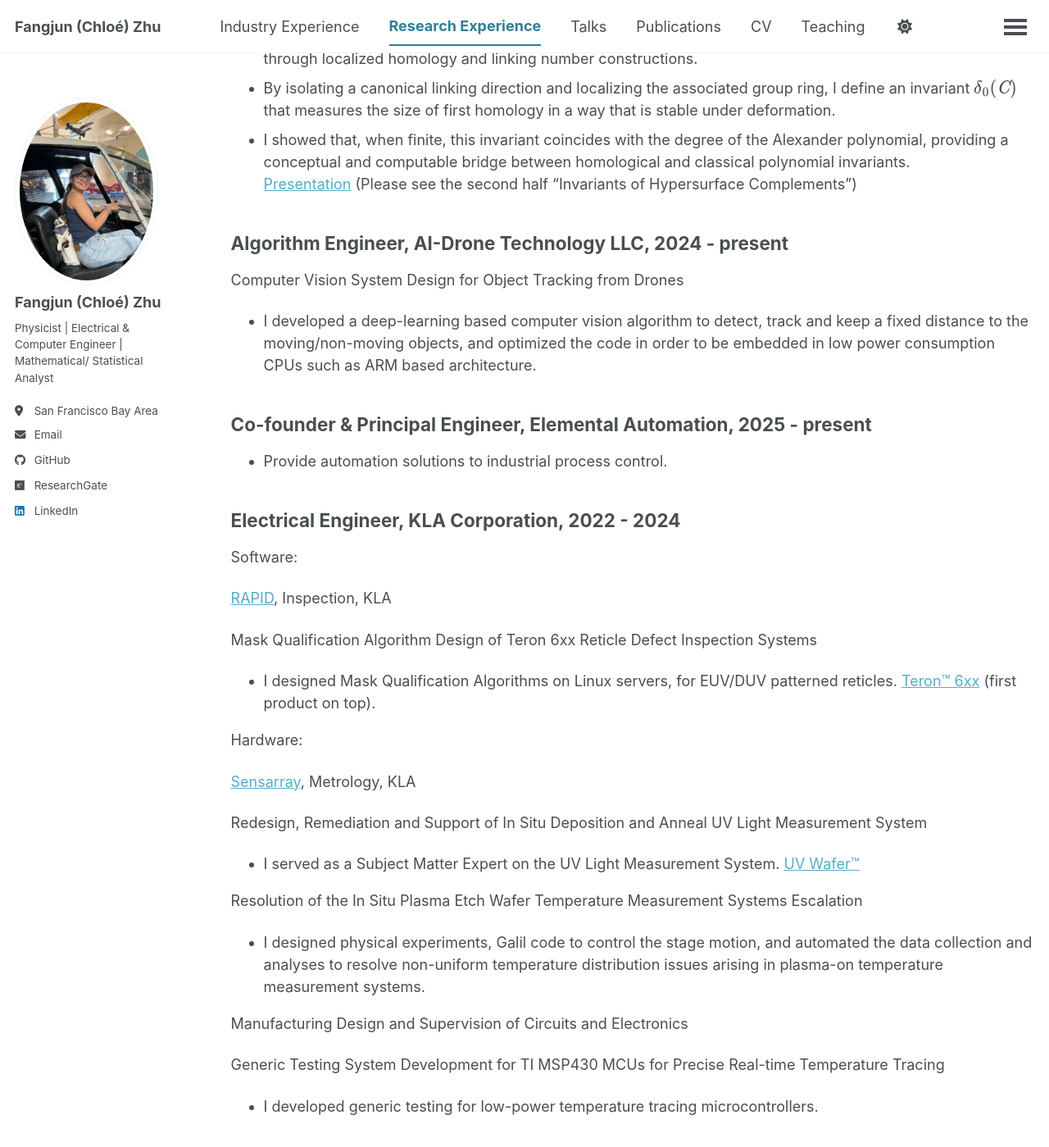
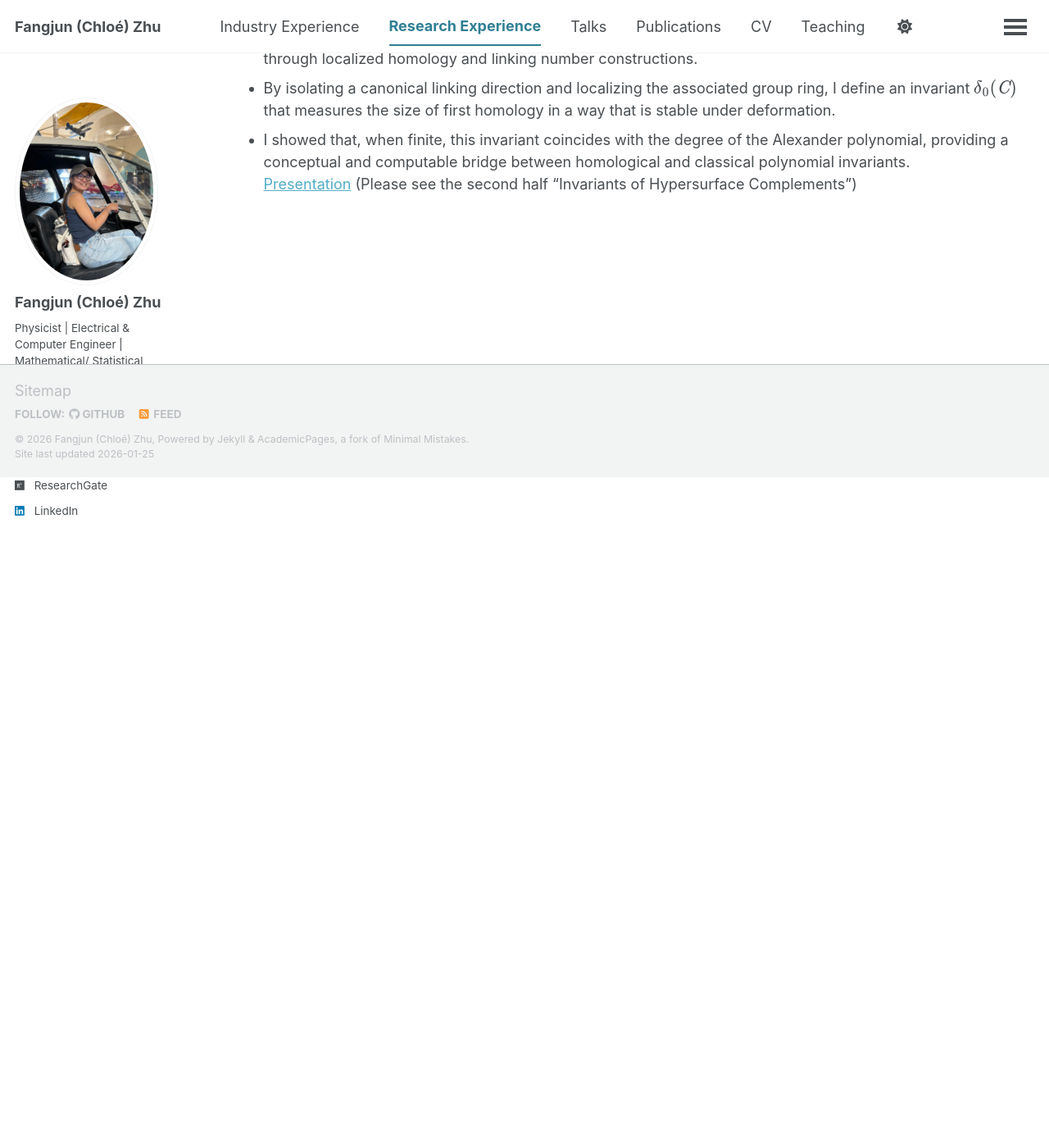
Before and after one commit to ChloeZhu1/ChloeZhu1.github.io, a Jekyll site: the page built from _pages/research-experience.md, in a window 1280 px wide and 1400 px high, scrolled down 818 px. Shown: the whole window at 82% size. Built offline with Jekyll 4.4.1, drawn with Linux system fonts in a browser that asks for light colours; a script bundle is joined from its source files by our own code; library files that are not in the unit come from our copies; some of the changed text lies outside the part shown.

Commit message:
Update research-experience.md

```diff
--- a/_pages/research-experience.md
+++ b/_pages/research-experience.md
@@ -24,43 +24,15 @@ pass" saddle point method to optimize functionals’ critical values.
 <br>
 [Presentation](/files/Fangjun_Bonn_Presentation.pdf) (Please see the first half "Harmonic Analysis in PDE")
 
-<h2 id="topoi">Indepedent Study on Topology</h2>
+<h2 id="topoi">[Indepedent Study on Topology]((https://chloezhu1.github.io/math/#topdetails))</h2>
 * I studied the invariants of the complements of complex hypersurfaces by analyzing the topology of $\mathbb{C}^2$\$\mathit{C}$ through localized homology and linking number constructions.
 * By isolating a canonical linking direction and localizing the associated group ring, I define an invariant $\delta_0(\mathit{C})$ that measures the size of first homology in a way that is stable under deformation.
 * I showed that, when finite, this invariant coincides with the degree of the Alexander polynomial, providing a conceptual and computable bridge between homological and classical polynomial invariants.
 <br>
 [Presentation](/files/Fangjun_Bonn_Presentation.pdf) (Please see the second half "Invariants of Hypersurface Complements")
 
-## Algorithm Engineer, AI-Drone Technology LLC, 2024 - present
-Computer Vision System Design for Object Tracking from Drones
-* I developed a deep-learning based computer vision algorithm to detect, track and keep a fixed distance to the moving/non-moving objects, and optimized the code in order to be embedded in low power consumption CPUs such as ARM based architecture.
-
-## Co-founder & Principal Engineer, Elemental Automation, 2025 - present
-* Provide automation solutions to industrial process control.
-
-## Electrical Engineer, KLA Corporation, 2022 - 2024
-Software:
-
-[RAPID](https://www.kla.com/products/reticle-manufacturing), Inspection, KLA
-
-Mask Qualification Algorithm Design of Teron 6xx Reticle Defect Inspection Systems
-* I designed Mask Qualification Algorithms on Linux servers, for EUV/DUV patterned reticles. [Teron™ 6xx](https://www.kla.com/products/reticle-manufacturing) (first product on top).
 
 
-Hardware:
-
-[Sensarray](https://www.kla.com/products/chip-manufacturing/in-situ-process-management), Metrology, KLA
-
-Redesign, Remediation and Support of In Situ Deposition and Anneal UV Light Measurement System
-* I served as a Subject Matter Expert on the UV Light Measurement System. [UV Wafer™](https://www.kla.com/products/chip-manufacturing/in-situ-process-management)
-
-Resolution of the In Situ Plasma Etch Wafer Temperature Measurement Systems Escalation
-* I designed physical experiments, Galil code to control the stage motion, and automated the data collection and analyses to resolve non-uniform temperature distribution issues arising in plasma-on temperature measurement systems.
-
-Manufacturing Design and Supervision of Circuits and Electronics
-
-Generic Testing System Development for TI MSP430 MCUs for Precise Real-time Temperature Tracing
-* I developed generic testing for low-power temperature tracing microcontrollers.
 
 
 <!-- Work experience
```
